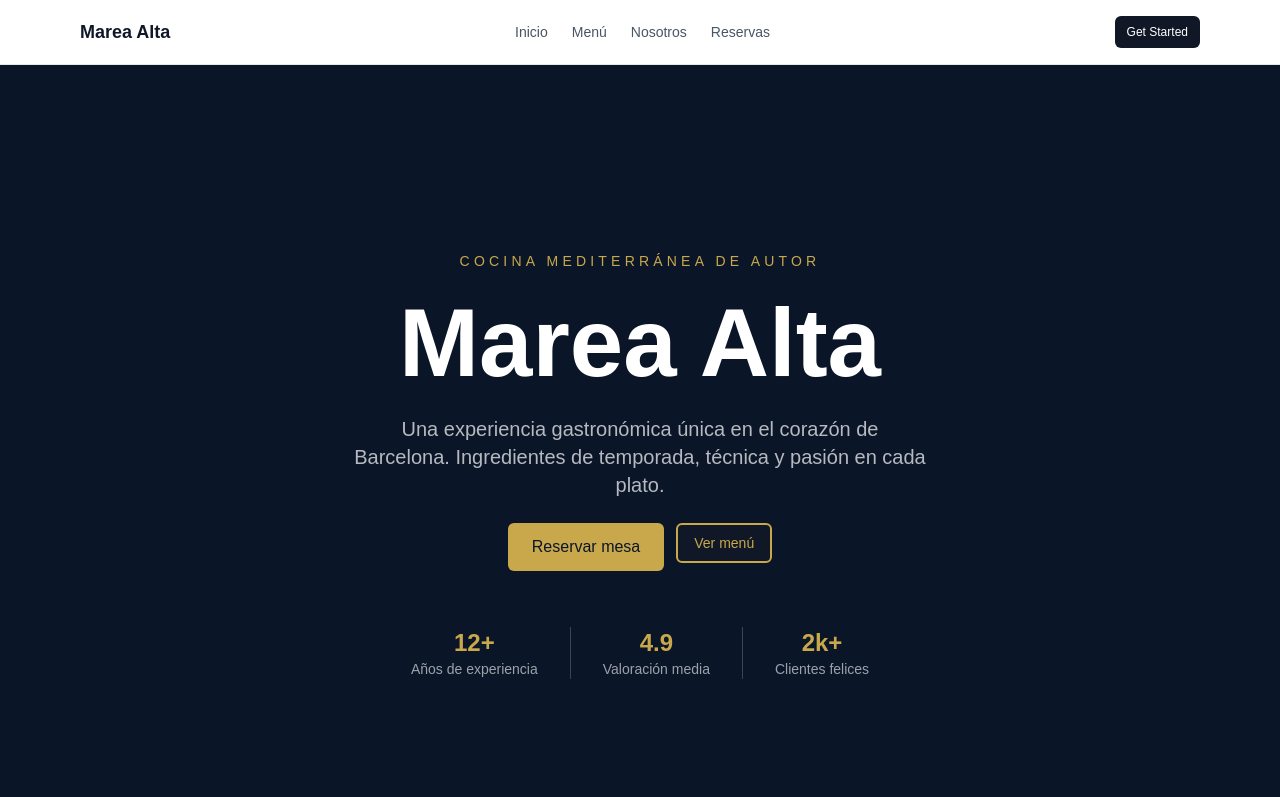
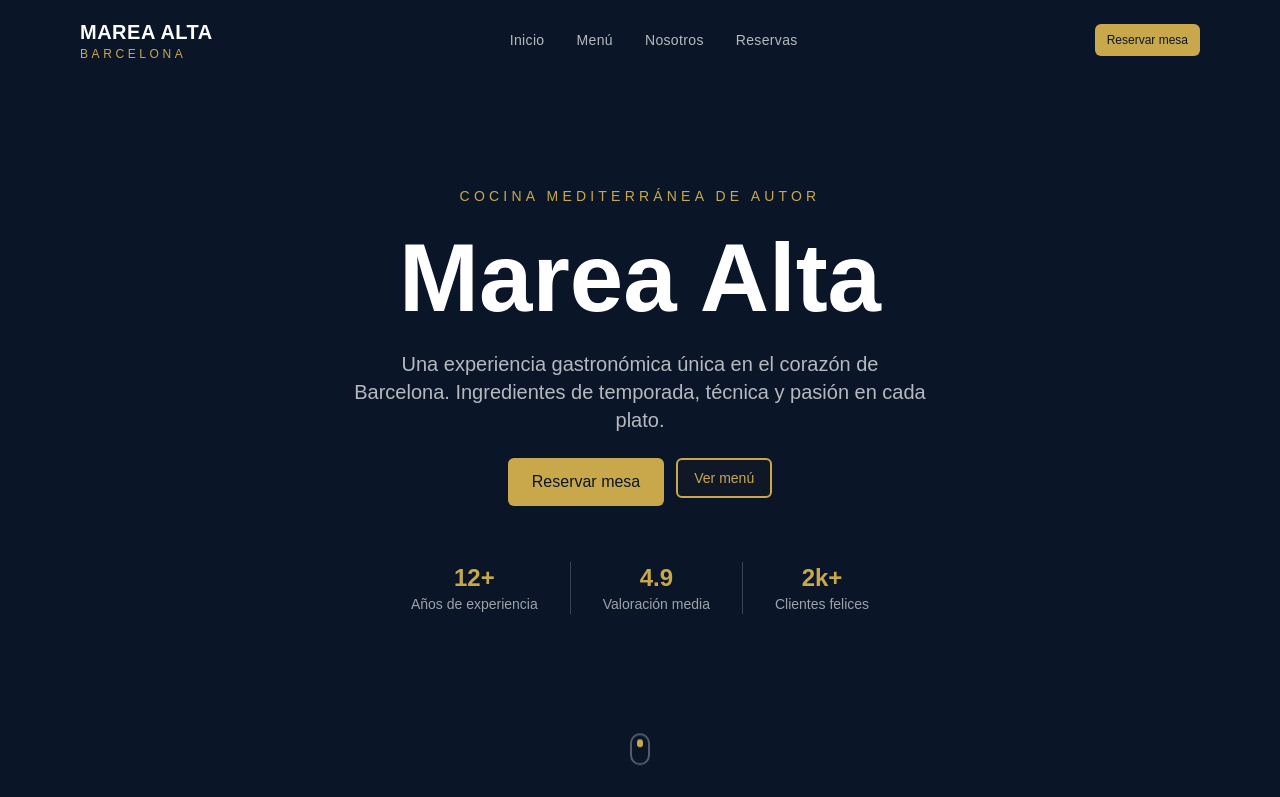
Before and after one commit to alvarorubio-dev/marea-alta, a Next.js app: page / in a window 1280 px wide. Shown: the top 797 px of the page. Built offline with nearby package versions, Linux system fonts and the light colour scheme.

Commit message:
feat: add custom Header for Marea Alta

```diff
--- a/src/components/layout/header.tsx
+++ b/src/components/layout/header.tsx
@@ -1,31 +1,102 @@
+'use client'
+
 import Link from 'next/link'
-import { siteConfig } from '@/config/site'
+import { useState, useEffect } from 'react'
 import { mainNav } from '@/config/nav'
 import { Button } from '@/components/ui'
 
 export function Header() {
+  const [scrolled, setScrolled] = useState(false)
+  const [menuOpen, setMenuOpen] = useState(false)
+
+  useEffect(() => {
+    const handleScroll = () => setScrolled(window.scrollY > 20)
+    window.addEventListener('scroll', handleScroll)
+    return () => window.removeEventListener('scroll', handleScroll)
+  }, [])
+
   return (
-    <header className="sticky top-0 z-50 w-full border-b border-gray-200 bg-white/80 backdrop-blur-sm">
-      <div className="mx-auto flex h-16 max-w-6xl items-center justify-between px-4">
-        <Link href="/" className="text-lg font-bold text-gray-900">
-          {siteConfig.name}
+    <header
+      className={`fixed top-0 z-50 w-full transition-all duration-300 ${
+        scrolled ? 'bg-[#0a1628]/95 shadow-lg backdrop-blur-sm' : 'bg-transparent'
+      }`}
+    >
+      <div className="mx-auto flex h-20 max-w-6xl items-center justify-between px-4">
+        {/* Logo */}
+        <Link href="/" className="flex flex-col leading-none">
+          <span className="text-xl font-bold tracking-wide text-white">MAREA ALTA</span>
+          <span className="text-xs tracking-[0.3em] text-[#c9a84c]">BARCELONA</span>
         </Link>
 
-        <nav className="hidden items-center gap-6 md:flex">
+        {/* Nav desktop */}
+        <nav className="hidden items-center gap-8 md:flex">
           {mainNav.map((item) => (
             <Link
               key={item.href}
               href={item.href}
-              className="text-sm text-gray-600 transition-colors hover:text-gray-900"
-              {...(item.external ? { target: '_blank', rel: 'noopener noreferrer' } : {})}
+              className="text-sm tracking-wide text-white/70 transition-colors hover:text-[#c9a84c]"
             >
               {item.label}
             </Link>
           ))}
         </nav>
 
-        <Button size="sm">Get Started</Button>
+        {/* CTA desktop */}
+        <div className="hidden md:block">
+          <Button
+            size="sm"
+            className="bg-[#c9a84c] text-[#0a1628] hover:bg-[#b8943d]"
+            onClick={() =>
+              document.getElementById('reservas')?.scrollIntoView({ behavior: 'smooth' })
+            }
+          >
+            Reservar mesa
+          </Button>
+        </div>
+
+        {/* Hamburger mobile */}
+        <button
+          className="flex flex-col gap-1.5 md:hidden"
+          onClick={() => setMenuOpen(!menuOpen)}
+          aria-label="Abrir menú"
+        >
+          <span
+            className={`h-px w-6 bg-white transition-transform ${menuOpen ? 'translate-y-2 rotate-45' : ''}`}
+          />
+          <span className={`h-px w-6 bg-white transition-opacity ${menuOpen ? 'opacity-0' : ''}`} />
+          <span
+            className={`h-px w-6 bg-white transition-transform ${menuOpen ? '-translate-y-2 -rotate-45' : ''}`}
+          />
+        </button>
       </div>
+
+      {/* Nav mobile */}
+      {menuOpen && (
+        <div className="border-t border-white/10 bg-[#0a1628]/95 px-4 py-6 md:hidden">
+          <nav className="flex flex-col gap-4">
+            {mainNav.map((item) => (
+              <Link
+                key={item.href}
+                href={item.href}
+                className="text-sm tracking-wide text-white/70 transition-colors hover:text-[#c9a84c]"
+                onClick={() => setMenuOpen(false)}
+              >
+                {item.label}
+              </Link>
+            ))}
+            <Button
+              size="sm"
+              className="mt-2 bg-[#c9a84c] text-[#0a1628] hover:bg-[#b8943d]"
+              onClick={() => {
+                setMenuOpen(false)
+                document.getElementById('reservas')?.scrollIntoView({ behavior: 'smooth' })
+              }}
+            >
+              Reservar mesa
+            </Button>
+          </nav>
+        </div>
+      )}
     </header>
   )
 }
```
